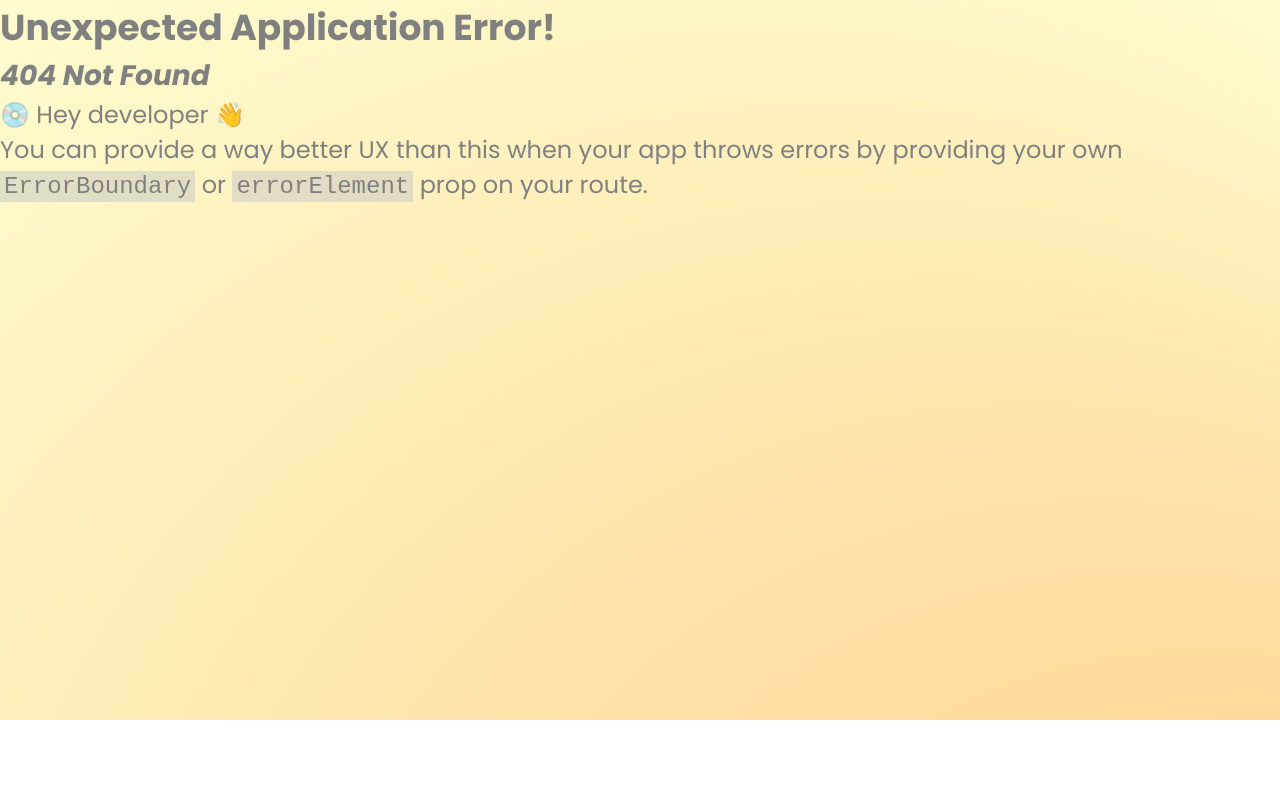
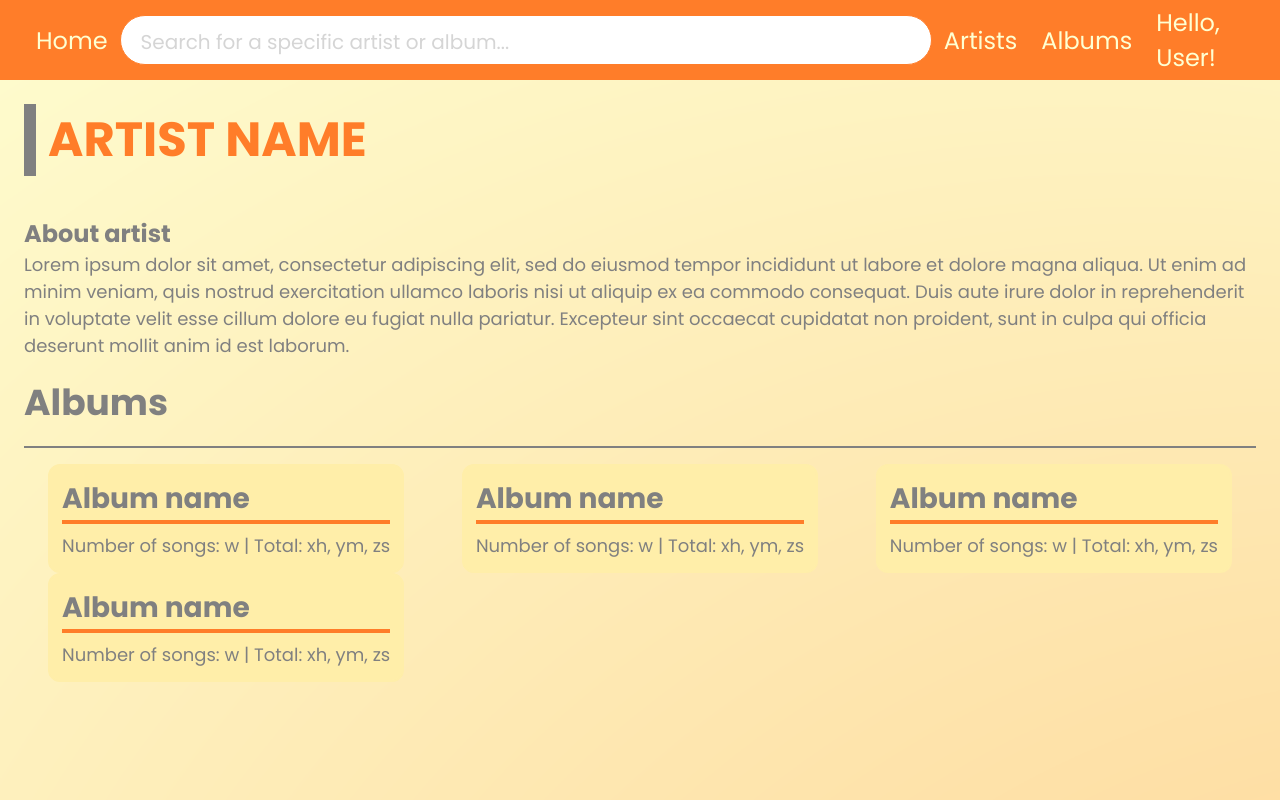
Before and after one commit to franci-andreea/music-digital-library-assesment, a React (Vite) app: page /artist in a window 1280 px wide. Before the commit this address had no page. Shown: the top 800 px of the page. Built offline with nearby package versions, Linux system fonts and the light colour scheme.

Commit message:
finish artist view page layout

```diff
--- a/src/components/artists_list/ArtistsList.jsx
+++ b/src/components/artists_list/ArtistsList.jsx
@@ -5,7 +5,7 @@ export default function ArtistsList() {
         <div id="artists-list">
             <div className="artist-bubble">
                 <h2>Artist Name1</h2>
-                <hr id="line"/>
+                <hr className="line"/>
                 <h5>
                     Albums:
                     <br/>
@@ -15,7 +15,7 @@ export default function ArtistsList() {
 
             <div className="artist-bubble">
                 <h2>Artist Name2</h2>
-                <hr id="line"/>
+                <hr className="line"/>
                 <h5>
                     Albums:
                     <br/>
@@ -25,7 +25,7 @@ export default function ArtistsList() {
 
             <div className="artist-bubble">
                 <h2>Artist Name3</h2>
-                <hr id="line"/>
+                <hr className="line"/>
                 <h5>
                     Albums:
                     <br/>
@@ -35,7 +35,7 @@ export default function ArtistsList() {
 
             <div className="artist-bubble">
                 <h2>Artist Name4</h2>
-                <hr id="line"/>
+                <hr className="line"/>
                 <h5>
                     Albums:
                     <br/>
--- a/src/components/artists_list/ArtistsList.scss
+++ b/src/components/artists_list/ArtistsList.scss
@@ -14,7 +14,7 @@
     padding: 12px;
 }
 
-#line {
+.line {
     border: 2px solid $orange;
     margin-bottom: 8px;
 }
--- a/src/index.scss
+++ b/src/index.scss
@@ -15,6 +15,10 @@
   background-image: url(./img/gradient_background.png);
   background-size: cover;
   background-repeat: no-repeat;
+}
+
+p {
+  font-size: 18px;
 }
 
 body::-webkit-scrollbar {
--- a/src/main.jsx
+++ b/src/main.jsx
@@ -8,6 +8,7 @@ import {
 import './index.scss'
 import AlbumsPage from './pages/albums/AlbumsPage.jsx'
 import ArtistsPage from './pages/artists/ArtistsPage.jsx'
+import ViewArtistPage from './pages/artists/ViewArtistPage.jsx'
 
 const router = createBrowserRouter([
   {
@@ -24,6 +25,11 @@ const router = createBrowserRouter([
     path: '/artists',
     element: <ArtistsPage />,
   },
+
+  {
+    path: '/artist',
+    element: <ViewArtistPage />,
+  },
 ])
 
 ReactDOM.createRoot(document.getElementById('root')).render(
--- /dev/null
+++ b/src/pages/artists/ViewArtistPage.jsx
@@ -0,0 +1,59 @@
+import Footer from '../../components/footer/Footer'
+import Header from '../../components/header/Header'
+import './ViewArtistPage.scss'
+
+export default function ViewArtistPage() {
+    return(
+        <div>
+            <Header />
+            <div id='artist-page-wrapper'>
+                <div id='artist-title-section'>
+                    <h1 id='artist-name'>ARTIST NAME</h1>
+                </div>
+
+                <div id='about-artist-section'>
+                    <h4>About artist</h4>
+                    <p>
+                        Lorem ipsum dolor sit amet, consectetur adipiscing elit, sed do eiusmod tempor incididunt
+                        ut labore et dolore magna aliqua. Ut enim ad minim veniam, quis nostrud exercitation
+                        ullamco laboris nisi ut aliquip ex ea commodo consequat. Duis aute irure dolor in
+                        reprehenderit in voluptate velit esse cillum dolore eu fugiat nulla pariatur. Excepteur
+                        sint occaecat cupidatat non proident, sunt in culpa qui officia deserunt mollit anim id
+                        est laborum.
+                    </p>
+                </div>
+
+                <h2>Albums</h2>
+                <hr id='album-line'></hr>
+                <div id='artist-albums-wrapper'>
+                    <div className='artist-album-bubble'>
+                        <h3>Album name</h3>
+                        <hr className='line'/>
+                        <p>Number of songs: w | Total: xh, ym, zs </p>
+                    </div>
+
+                    <div className='artist-album-bubble'>
+                        <h3>Album name</h3>
+                        <hr className='line'/>
+                        <p>Number of songs: w | Total: xh, ym, zs </p>
+                    </div>
+
+                    <div className='artist-album-bubble'>
+                        <h3>Album name</h3>
+                        <hr className='line'/>
+                        <p>Number of songs: w | Total: xh, ym, zs </p>
+                    </div>
+
+                    <div className='artist-album-bubble'>
+                        <h3>Album name</h3>
+                        <hr className='line'/>
+                        <p>Number of songs: w | Total: xh, ym, zs </p>
+                    </div>
+                </div>
+
+
+            </div>
+            <Footer />
+        </div>
+    )
+}
--- /dev/null
+++ b/src/pages/artists/ViewArtistPage.scss
@@ -0,0 +1,51 @@
+@import '../../scss/colors.scss';
+
+#artist-page-wrapper {
+    display: flex;
+    flex-direction: column;
+    padding: 24px;
+    gap: 16px;
+    height: 100vh;
+}
+
+#artist-title-section {
+    border-left: 12px solid $grey;
+    margin-bottom: 24px;
+}
+
+#artist-name {
+    color: $orange;
+    margin-left: 12px;
+}
+
+#about-artist-section {
+    color: $grey;
+}
+
+#album-line {
+    border: 1px solid $grey;
+}
+
+#artist-albums-wrapper {
+    display: flex;
+    flex-wrap: wrap;
+    justify-content: space-between;
+    margin-left: 24px;
+    margin-right: 24px;
+}
+
+.artist-album-bubble {
+    display: flex;
+    flex-direction: column;
+    border: solid 2px $yellow;
+    border-radius: 12px;
+    background-color: $yellow;
+    padding: 12px;
+
+    transition: transform .2s;
+
+    &:hover {
+        transform: scale(1.2);
+        cursor: pointer;
+    }
+}
```
